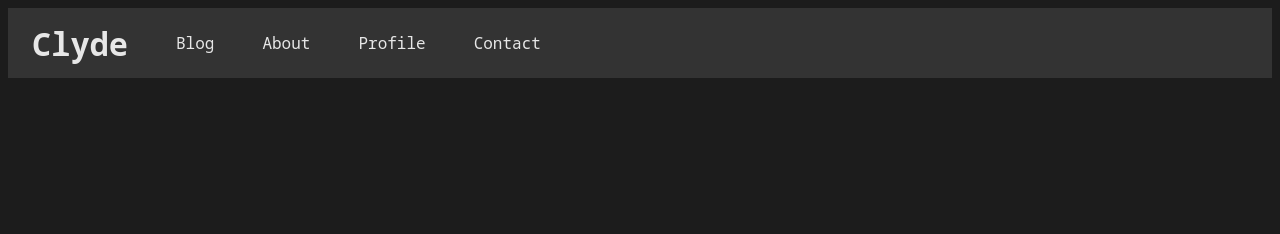
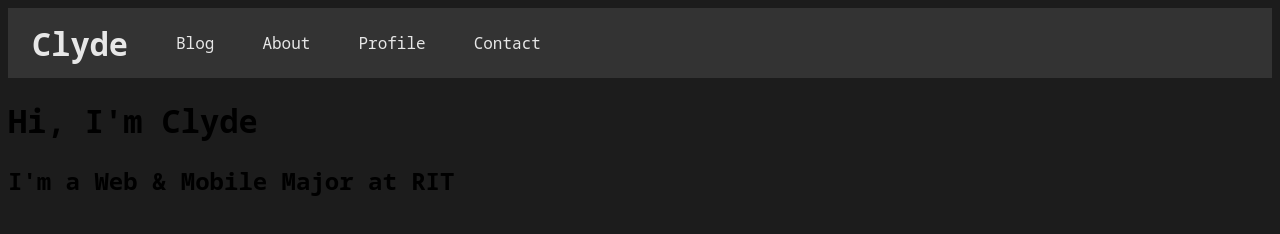
Before and after one commit to CodingArctic/website, a plain HTML site: page index.html in a window 1280 px wide. Drawn offline with Linux system fonts and the light colour scheme.

Commit message:
add some clyde text?

```diff
--- a/index.html
+++ b/index.html
@@ -26,5 +26,9 @@
             </ul>
           </nav>
         </header>
+        <p>
+            <h1>Hi, I'm Clyde</h1>
+            <h2>I'm a Web & Mobile Major at RIT</h2>
+        </p>
     </body>
 </html>
```
